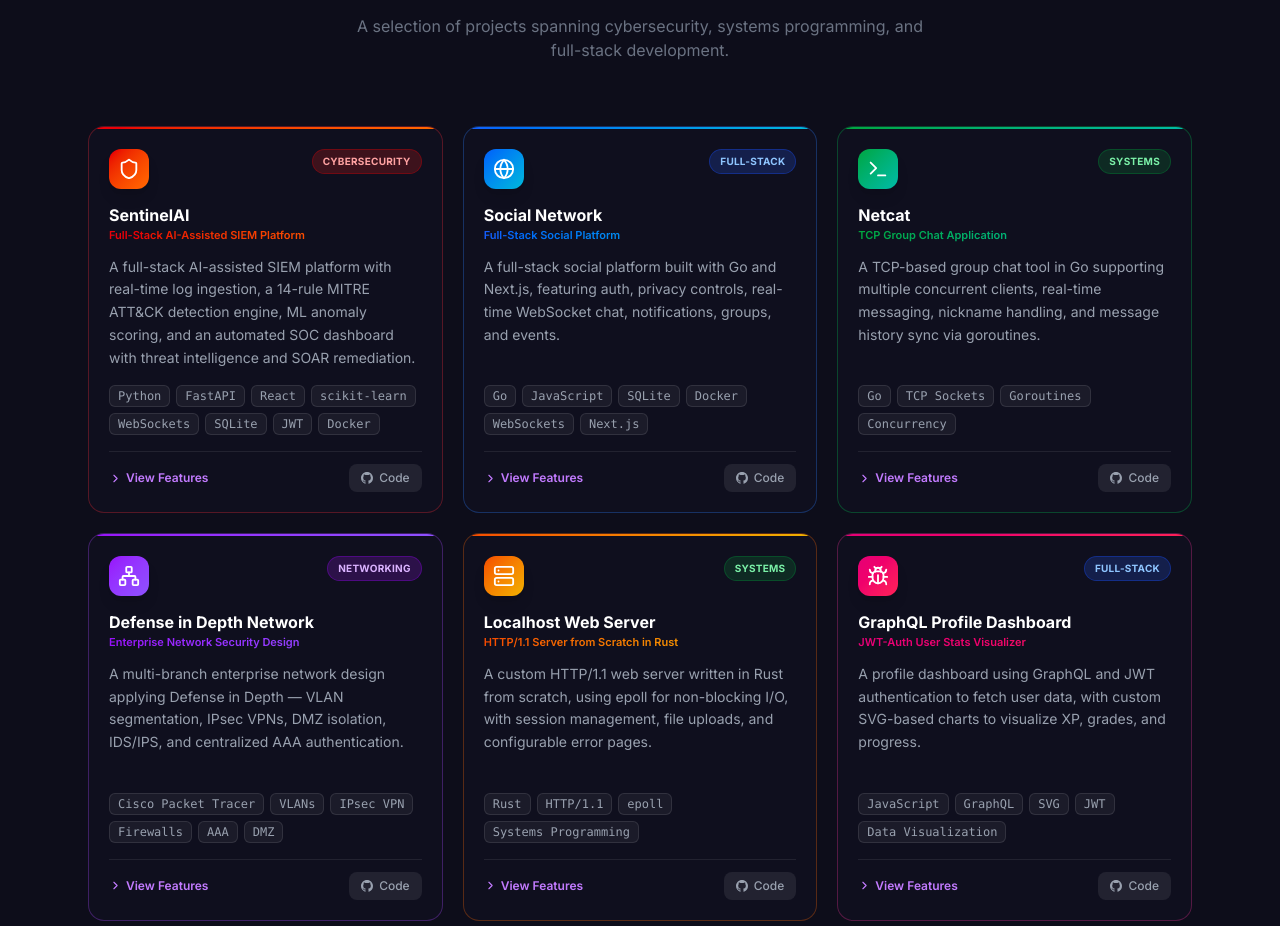
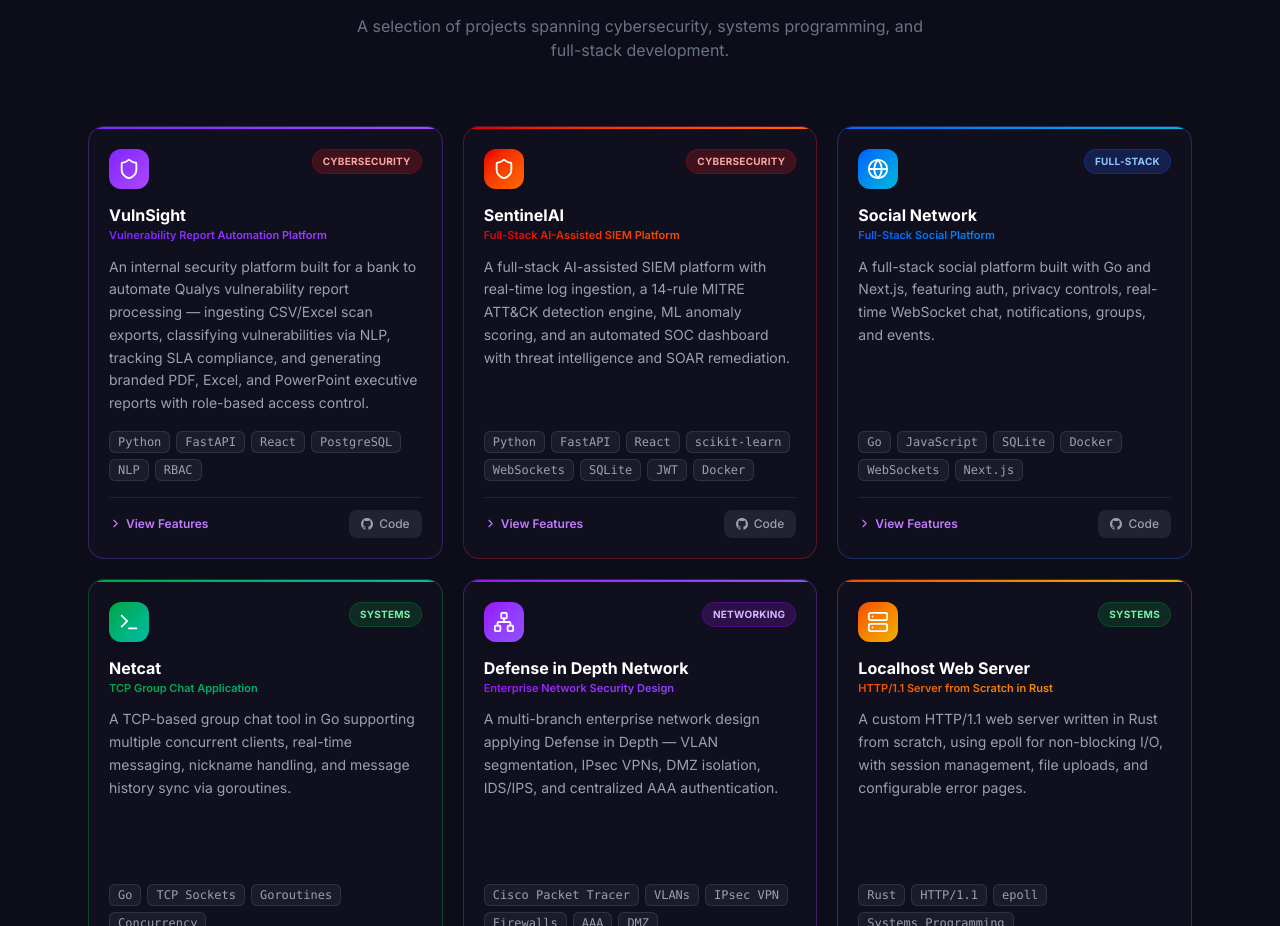
Before and after one commit to aalsaati55/my-portfolio, a React (Vite) app: page / in a window 1280 px wide. Shown: the part 3702-4628 px from the top of the page. Built offline with nearby package versions, Linux system fonts and the light colour scheme.

Commit message:
feat: add VulnSight project

```diff
--- a/src/components/Projects.jsx
+++ b/src/components/Projects.jsx
@@ -4,6 +4,25 @@ import { useState } from 'react';
 const GithubIcon = ({ size = 13 }) => (<svg width={size} height={size} viewBox="0 0 24 24" fill="currentColor"><path d="M12 0C5.37 0 0 5.37 0 12c0 5.31 3.435 9.795 8.205 11.385.6.105.825-.255.825-.57 0-.285-.015-1.23-.015-2.235-3.015.555-3.795-.735-4.035-1.41-.135-.345-.72-1.41-1.23-1.695-.42-.225-1.02-.78-.015-.795.945-.015 1.62.87 1.845 1.23 1.08 1.815 2.805 1.305 3.495.99.105-.78.42-1.305.765-1.605-2.67-.3-5.46-1.335-5.46-5.925 0-1.305.465-2.385 1.23-3.225-.12-.3-.54-1.53.12-3.18 0 0 1.005-.315 3.3 1.23.96-.27 1.98-.405 3-.405s2.04.135 3 .405c2.295-1.56 3.3-1.23 3.3-1.23.66 1.65.24 2.88.12 3.18.765.84 1.23 1.905 1.23 3.225 0 4.605-2.805 5.625-5.475 5.925.435.375.81 1.095.81 2.22 0 1.605-.015 2.895-.015 3.3 0 .315.225.69.825.57A12.02 12.02 0 0 0 24 12c0-6.63-5.37-12-12-12z"/></svg>);
 
 const projects = [
+  {
+    title: 'VulnSight',
+    subtitle: 'Vulnerability Report Automation Platform',
+    description: 'An internal security platform built for a bank to automate Qualys vulnerability report processing — ingesting CSV/Excel scan exports, classifying vulnerabilities via NLP, tracking SLA compliance, and generating branded PDF, Excel, and PowerPoint executive reports with role-based access control.',
+    tags: ['Python', 'FastAPI', 'React', 'PostgreSQL', 'NLP', 'RBAC'],
+    github: 'https://github.com/aalsaati55',
+    icon: <Shield size={22} />,
+    color: 'from-violet-600 to-purple-500',
+    border: 'border-violet-500/30',
+    badge: 'Cybersecurity',
+    features: [
+      { title: 'Qualys Report Ingestion', desc: 'Parses CSV/Excel exports from Qualys vulnerability scans automatically.' },
+      { title: 'NLP Auto-Classification', desc: 'Classifies each vulnerability by required IT action using natural language processing.' },
+      { title: 'SLA Compliance Tracking', desc: 'Monitors remediation deadlines and surfaces aging trends for each vulnerability.' },
+      { title: 'Executive Report Generation', desc: 'Generates branded PDF, Excel, and PowerPoint reports for management.' },
+      { title: 'Role-Based Access Control', desc: 'Granular RBAC ensures each team only sees their relevant vulnerabilities.' },
+      { title: 'Bank Deployment', desc: 'Built and deployed as an internal tool for a real banking environment.' },
+    ],
+  },
   {
     title: 'SentinelAI',
     subtitle: 'Full-Stack AI-Assisted SIEM Platform',
```
